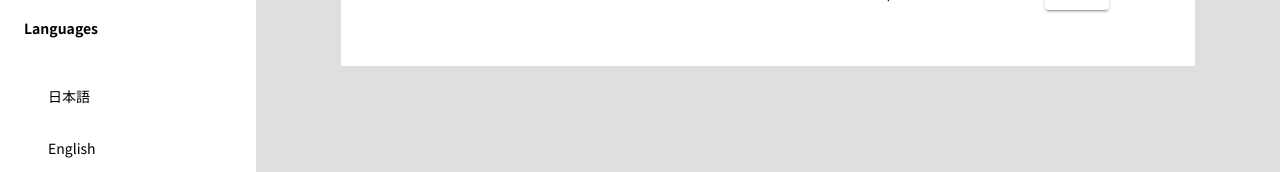
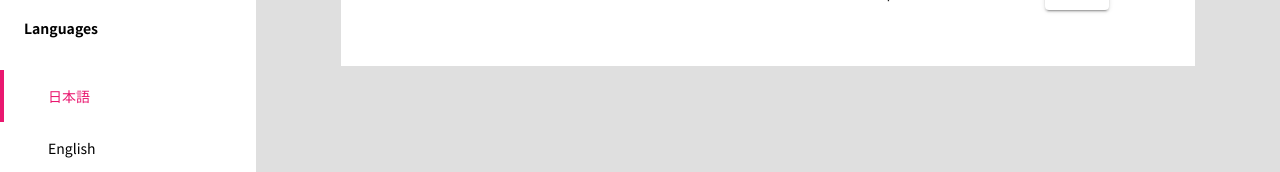
Before and after one commit to liyur-qie/typle-v, a Vue app: page / in a window 1280 px wide. Shown: the part 646-818 px from the top of the page. Built offline with nearby package versions, Linux system fonts and the light colour scheme.

Commit message:
NavListItem.vueにstateを実装

```diff
--- a/src/components/Sidebar/NavList.vue
+++ b/src/components/Sidebar/NavList.vue
@@ -1,16 +1,24 @@
 <template>
-  <NavListItem v-for="(route, index) in routes" :key="index" :route="route">
-    {{  route.name }}
+  <NavListItem v-for="(route, index) in routes" :key="index" :route="route" :isSelected="isSelected(route.path)">
+    {{  route.text }}
   </NavListItem>
 </template>
 <script setup lang="ts">
 import NavListItem from "@/components/Sidebar/NavListItem.vue"
+import { useRoute } from "vue-router";
 
 const routes = [
-  { path: '/home', name: "ホーム" },
-  { path: '/play', name: "遊ぶ" },
-  { path: '/records', name: "記録" },
-  { path: '/create', name: "作成" },
-  { path: '/edit', name: "編集" },
+  { path: '/home', text: "ホーム" },
+  { path: '/play', text: "遊ぶ" },
+  { path: '/records', text: "記録" },
+  { path: '/create', text: "作成" },
+  { path: '/edit', text: "編集" },
 ]
+
+const route = useRoute()
+console.log(route)
+
+function isSelected(path: string): boolean {
+  return path === route.path
+}
 </script>
--- a/src/components/Sidebar/NavListItem.vue
+++ b/src/components/Sidebar/NavListItem.vue
@@ -1,18 +1,30 @@
 <template>
-  <li class="list-none">
-    <RouterLink :to="route.path" class="block text-sm py-4 pl-12">
+  <li class="list-none" :class="{'selected': isSelected}">
+    <RouterLink :to="route.path" class="block box-border text-sm py-4" :class="[isSelected ? 'pl-11' : 'pl-12']">
       <slot />
     </RouterLink>
   </li>
 </template>
 <script setup lang="ts">
-defineProps<{ route: any }>()
+defineProps<{
+  route: any,
+  isSelected: boolean
+}>()
 </script>
 <style lang="scss">
 li {
+  &.selected {
+    a {
+      border-left: 4px solid #E9176F;
+      color: #E9176F;
+    }
+  }
+
   a {
+    transition: background 0.15s;
+
     &:hover {
-      background: #FEF0F6;
+      background: linear-gradient(to right, #FEF0F6 0%, #FFDAE9 100%);
       color: #E9176F;
     }
   }
--- a/src/components/Sidebar/Sidebar.vue
+++ b/src/components/Sidebar/Sidebar.vue
@@ -5,8 +5,8 @@
     <NavList />
     <h3 class="text-sm font-bold ml-6 mt-12 mb-8">Languages</h3>
     <ul>
-      <li @click="switchLang('ja')">
-        <a href="#" class="block text-sm py-4 pl-12">日本語</a>
+      <li @click="switchLang('ja')" class="selected">
+        <a href="#" class="block text-sm py-4 pl-11">日本語</a>
       </li>
       <li @click="switchLang('en')">
         <a href="#" class="block text-sm py-4 pl-12">English</a>
@@ -22,9 +22,28 @@ function switchLang(lang: 'ja' | 'en') {
   return lang
 }
 </script>
-<style lang="scss">
+<style lang="scss" scoped>
 #sidebar {
   background-color: #fff;
   height: 100lvh;
 }
 </style>
+<style lang="scss" scoped>
+li {
+  &.selected {
+    a {
+      border-left: 4px solid #E9176F;
+      color: #E9176F;
+    }
+  }
+
+  a {
+    transition: background 0.15s;
+
+    &:hover {
+      background: linear-gradient(to right, #FEF0F6 0%, #FFDAE9 100%);
+      color: #E9176F;
+    }
+  }
+}
+</style>
```
